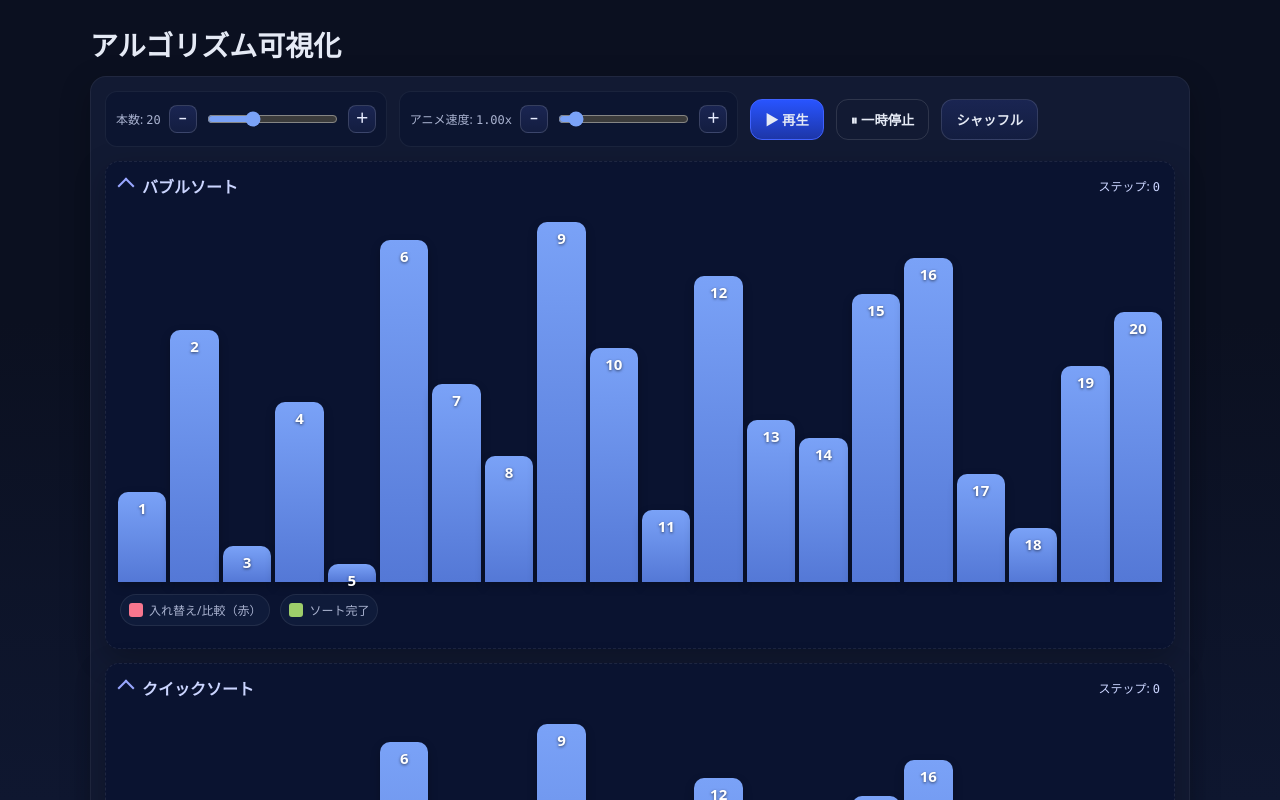
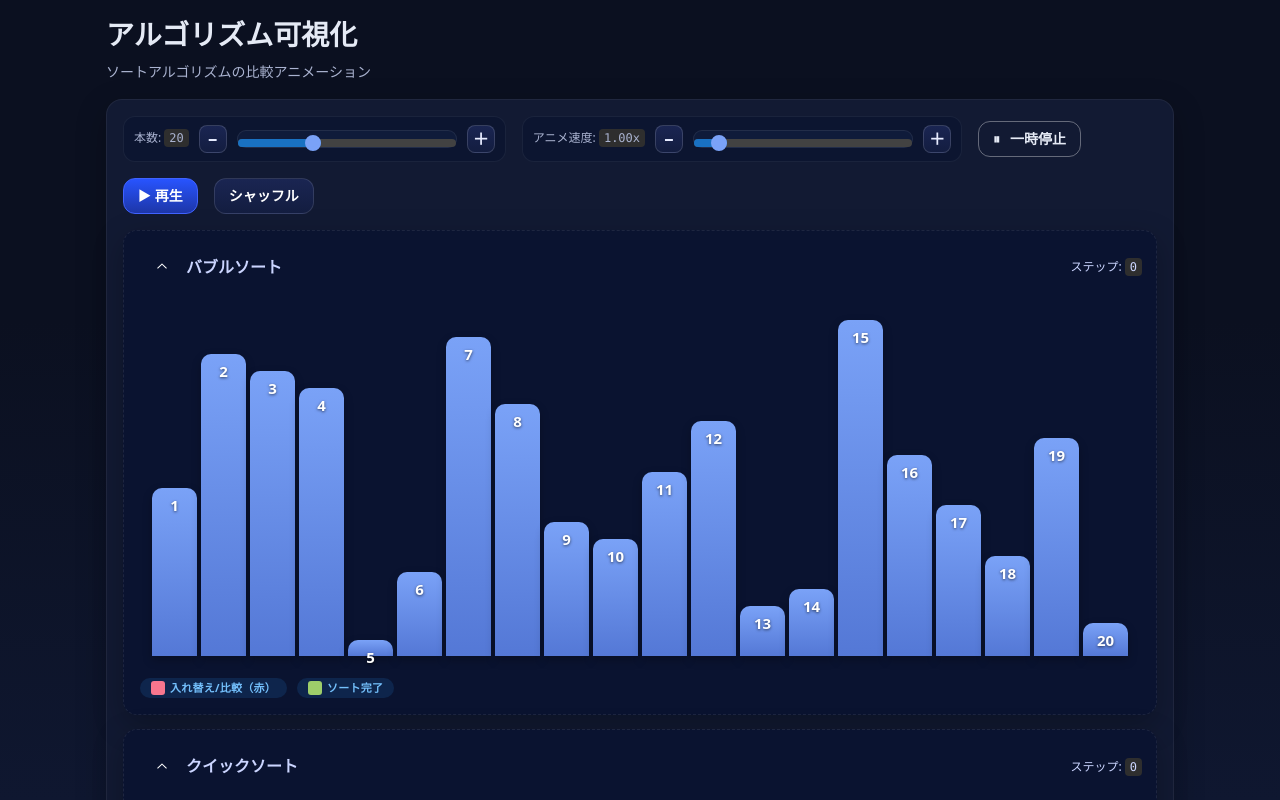
Before and after one commit to shin4488/algorithm-visualizer, a React (Vite) app: page / in a window 1280 px wide. Shown: the top 800 px of the page. Built offline with nearby package versions, Linux system fonts and the light colour scheme.

Commit message:
change: reduce css

```diff
--- a/package.json
+++ b/package.json
@@ -22,6 +22,8 @@
     "*.{json,yml,yaml}": "prettier --write"
   },
   "dependencies": {
+    "@mantine/core": "^8.3.1",
+    "@mantine/hooks": "^8.3.1",
     "react": "^18.2.0",
     "react-dom": "^18.2.0"
   },
--- a/src/App.tsx
+++ b/src/App.tsx
@@ -8,6 +8,22 @@ import {
   SWAP_TRANS_MS,
   type Step,
 } from './visualizer';
+
+/* === Mantine UI === */
+import {
+  Container,
+  Paper,
+  Group,
+  Button,
+  Title,
+  Text,
+  Slider,
+  ActionIcon,
+  Accordion,
+  Badge,
+  Stack,
+  Code,
+} from '@mantine/core';
 
 type Kind = 'bubble' | 'quick';
 type Range = { lo: number; hi: number } | null;
@@ -281,146 +297,289 @@ const App: React.FC = () => {
   };
 
   return (
-    <div className="wrap" style={rootStyle}>
-      <h1>アルゴリズム可視化</h1>
+    <Container size={1100} px="md" py="md" style={rootStyle}>
+      <Stack gap="xs">
+        <Title
+          order={1}
+          style={{ margin: 0, fontWeight: 700, fontSize: 'clamp(20px, 2.4vw, 28px)' }}
+        >
+          アルゴリズム可視化
+        </Title>
+        <Text c="var(--muted)" size="sm">
+          {/* ▼ ここを変更：文言をサイト旧仕様に合わせる */}
+          ソートアルゴリズムの比較アニメーション
+        </Text>
+      </Stack>
 
-      <div className="panel">
-        <div className="toolbar">
-          <div className="group" style={{ padding: '8px 10px' }}>
-            <label htmlFor="size">
-              本数: <span className="mono">{size}</span>
-            </label>
-            <div className="stepper">
-              <button
-                className="stepperBtn"
+      <Paper
+        p="md"
+        radius={16}
+        mt="md"
+        withBorder
+        style={{
+          background: 'var(--panel)',
+          borderColor: 'rgba(255,255,255,0.06)',
+          boxShadow: '0 10px 30px rgba(0,0,0,0.25)',
+        }}
+      >
+        {/* ツールバー */}
+        <Group wrap="wrap" gap="md" align="center">
+          {/* 本数 */}
+          <Group
+            gap="xs"
+            align="center"
+            style={{
+              padding: '8px 10px',
+              background: '#0c1530',
+              borderRadius: 12,
+              border: '1px solid rgba(255,255,255,0.06)',
+            }}
+          >
+            <Text size="xs" c="var(--muted)">
+              本数: <Code>{size}</Code>
+            </Text>
+            <Group gap="xs" align="center">
+              <ActionIcon
+                variant="default"
                 aria-label="本数を1減らす"
                 onClick={() => handleSizeInput(size - 1)}
+                style={stepperBtnStyle}
               >
                 −
-              </button>
-              <input
-                id="size"
-                type="range"
+              </ActionIcon>
+              <Slider
+                value={size}
+                onChange={(v) => handleSizeInput(v)}
                 min={5}
                 max={50}
                 step={1}
-                value={size}
-                onChange={(e) => handleSizeInput(Number(e.currentTarget.value))}
+                w={220}
+                styles={{
+                  root: {
+                    paddingTop: 8,
+                    paddingBottom: 8,
+                    background: '#0f1b3a',
+                    border: '1px solid rgba(255,255,255,0.08)',
+                    borderRadius: 10,
+                  },
+                  thumb: { borderColor: 'var(--accent)', background: 'var(--accent)' },
+                }}
               />
-              <button
-                className="stepperBtn"
+              <ActionIcon
+                variant="default"
                 aria-label="本数を1増やす"
                 onClick={() => handleSizeInput(size + 1)}
+                style={stepperBtnStyle}
               >
                 ＋
-              </button>
-            </div>
-          </div>
+              </ActionIcon>
+            </Group>
+          </Group>
 
-          <div className="group" style={{ padding: '8px 10px' }}>
-            <label htmlFor="speed">
-              アニメ速度: <span className="mono">{speed.toFixed(2)}x</span>
-            </label>
-            <div className="stepper">
-              <button
-                className="stepperBtn"
+          {/* 速度 */}
+          <Group
+            gap="xs"
+            align="center"
+            style={{
+              padding: '8px 10px',
+              background: '#0c1530',
+              borderRadius: 12,
+              border: '1px solid rgba(255,255,255,0.06)',
+            }}
+          >
+            <Text size="xs" c="var(--muted)">
+              アニメ速度: <Code>{speed.toFixed(2)}x</Code>
+            </Text>
+            <Group gap="xs" align="center">
+              <ActionIcon
+                variant="default"
                 aria-label="速度を一段階遅く"
                 onClick={() => handleSpeedInput(Number((speed - 0.05).toFixed(2)))}
+                style={stepperBtnStyle}
               >
                 −
-              </button>
-              <input
-                id="speed"
-                type="range"
+              </ActionIcon>
+              <Slider
+                value={speed}
+                onChange={(v) => handleSpeedInput(v)}
                 min={0.2}
                 max={10}
                 step={0.05}
-                value={speed}
-                onChange={(e) => handleSpeedInput(Number(e.currentTarget.value))}
+                w={220}
+                styles={{
+                  root: {
+                    paddingTop: 8,
+                    paddingBottom: 8,
+                    background: '#0f1b3a',
+                    border: '1px solid rgba(255,255,255,0.08)',
+                    borderRadius: 10,
+                  },
+                  thumb: { borderColor: 'var(--accent)', background: 'var(--accent)' },
+                }}
               />
-              <button
-                className="stepperBtn"
+              <ActionIcon
+                variant="default"
                 aria-label="速度を一段階速く"
                 onClick={() => handleSpeedInput(Number((speed + 0.05).toFixed(2)))}
+                style={stepperBtnStyle}
               >
                 ＋
-              </button>
-            </div>
-          </div>
+              </ActionIcon>
+            </Group>
+          </Group>
 
-          <button className="btn primary" onClick={handleStart} disabled={playing}>
+          {/* ▼ 一時停止：見た目を“ゴースト風”に固定（左に ⏸） */}
+          <Button
+            variant="default"
+            onClick={handlePause}
+            disabled={!playing}
+            leftSection={<span style={{ fontWeight: 700 }}>⏸</span>}
+            styles={{ root: pauseBtnStyle }}
+          >
+            一時停止
+          </Button>
+
+          {/* 再生：従来のプライマリ */}
+          <Button onClick={handleStart} disabled={playing} style={primaryBtnStyle}>
             ▶ 再生
-          </button>
-          <button className="btn ghost" onClick={handlePause} disabled={!playing}>
-            ⏸ 一時停止
-          </button>
-          <button className="btn" onClick={handleShuffle}>
+          </Button>
+
+          {/* シャッフル：ゴースト寄せ */}
+          <Button variant="default" onClick={handleShuffle} style={ghostBtnStyle}>
             シャッフル
-          </button>
-        </div>
+          </Button>
+        </Group>
 
-        <details className="board" id="board-bubble" open>
-          <summary>
-            <div className="summary-title">
-              <span className="caret"></span>
-              <h2 style={{ margin: 0, fontSize: '16px', color: '#cbd5ff' }}>バブルソート</h2>
-            </div>
-            <div className="summary-meta">
-              ステップ:{' '}
-              <span className="mono" id="steps-bubble">
-                {stepsBubble}
-              </span>
-            </div>
-          </summary>
-          <Bars board={bubble} />
-          <div className="legend">
-            <span className="chip">
-              <span className="box swap"></span>入れ替え/比較（赤）
-            </span>
-            <span className="chip">
-              <span className="box sorted"></span>ソート完了
-            </span>
-          </div>
-          <div className="footer" />
-        </details>
+        {/* ▼ トグルアイコンを左に */}
+        <Accordion
+          multiple
+          defaultValue={['bubble', 'quick']}
+          mt="md"
+          radius="md"
+          variant="separated"
+          chevronPosition="left"
+        >
+          <Accordion.Item value="bubble" style={boardStyle}>
+            <Accordion.Control style={boardSummaryStyle}>
+              <Group justify="space-between" w="100%">
+                <Group gap={10} align="center">
+                  <Text style={{ margin: 0, fontSize: 16, color: '#cbd5ff', fontWeight: 600 }}>
+                    バブルソート
+                  </Text>
+                </Group>
+                <Text size="xs" c="#cbd5ff">
+                  ステップ: <Code id="steps-bubble">{stepsBubble}</Code>
+                </Text>
+              </Group>
+            </Accordion.Control>
+            <Accordion.Panel>
+              <Bars board={bubble} />
+              <Group gap="xs" mt="xs">
+                <Badge variant="light" leftSection={<span className="legend-box legend-swap" />}>
+                  入れ替え/比較（赤）
+                </Badge>
+                <Badge variant="light" leftSection={<span className="legend-box legend-sorted" />}>
+                  ソート完了
+                </Badge>
+              </Group>
+            </Accordion.Panel>
+          </Accordion.Item>
 
-        <details className="board" id="board-quick" open>
-          <summary>
-            <div className="summary-title">
-              <span className="caret"></span>
-              <h2 style={{ margin: 0, fontSize: '16px', color: '#cbd5ff' }}>クイックソート</h2>
-            </div>
-            <div className="summary-meta">
-              ステップ:{' '}
-              <span className="mono" id="steps-quick">
-                {stepsQuick}
-              </span>
-            </div>
-          </summary>
-          <Bars board={quick} />
-          <div className="legend">
-            <span className="chip">
-              <span className="box swap"></span>入れ替え/比較（赤）
-            </span>
-            <span className="chip">
-              <span className="box pivot"></span>ピボット
-            </span>
-            <span className="chip">
-              <span className="box boundary"></span>境界（グループ分け）
-            </span>
-            <span className="chip">
-              <span className="box" style={{ background: 'var(--pivotLine)' }}></span>
-              ピボット高（横線）
-            </span>
-            <span className="chip">
-              <span className="box sorted"></span>ソート完了
-            </span>
-          </div>
-          <div className="footer" />
-        </details>
-      </div>
-    </div>
+          <Accordion.Item value="quick" style={boardStyle}>
+            <Accordion.Control style={boardSummaryStyle}>
+              <Group justify="space-between" w="100%">
+                <Group gap={10} align="center">
+                  <Text style={{ margin: 0, fontSize: 16, color: '#cbd5ff', fontWeight: 600 }}>
+                    クイックソート
+                  </Text>
+                </Group>
+                <Text size="xs" c="#cbd5ff">
+                  ステップ: <Code id="steps-quick">{stepsQuick}</Code>
+                </Text>
+              </Group>
+            </Accordion.Control>
+            <Accordion.Panel>
+              <Bars board={quick} />
+              <Group gap="xs" mt="xs" wrap="wrap">
+                <Badge variant="light" leftSection={<span className="legend-box legend-swap" />}>
+                  入れ替え/比較（赤）
+                </Badge>
+                <Badge variant="light" leftSection={<span className="legend-box legend-pivot" />}>
+                  ピボット
+                </Badge>
+                <Badge
+                  variant="light"
+                  leftSection={<span className="legend-box legend-boundary" />}
+                >
+                  境界（グループ分け）
+                </Badge>
+                <Badge
+                  variant="light"
+                  leftSection={<span className="legend-box legend-pivotline" />}
+                >
+                  ピボット高（横線）
+                </Badge>
+                <Badge variant="light" leftSection={<span className="legend-box legend-sorted" />}>
+                  ソート完了
+                </Badge>
+              </Group>
+            </Accordion.Panel>
+          </Accordion.Item>
+        </Accordion>
+      </Paper>
+    </Container>
   );
 };
 
+/* ---- 見た目を旧サイトに寄せるための最小インライン style ---- */
+const stepperBtnStyle: React.CSSProperties = {
+  width: 28,
+  height: 28,
+  borderRadius: 8,
+  border: '1px solid rgba(255, 255, 255, 0.15)',
+  background: 'linear-gradient(180deg, #1a2552 0%, #131d40 100%)',
+  color: '#e6ebff',
+  fontWeight: 700,
+  lineHeight: 1,
+};
+
+const primaryBtnStyle: React.CSSProperties = {
+  background: 'linear-gradient(180deg, #2854ff 0%, #1d36a8 100%)',
+  border: '1px solid #4062ff',
+  borderRadius: 12,
+  padding: '10px 14px',
+  fontWeight: 600,
+};
+
+/* ▼ 一時停止（ゴースト風） */
+const pauseBtnStyle: React.CSSProperties = {
+  background: 'transparent',
+  border: '1px solid rgba(255, 255, 255, 0.35)',
+  color: 'var(--text)',
+  borderRadius: 12,
+  padding: '10px 14px',
+  fontWeight: 600,
+};
+
+const ghostBtnStyle: React.CSSProperties = {
+  background: 'linear-gradient(180deg, #1a2552 0%, #131d40 100%)',
+  border: '1px solid rgba(255, 255, 255, 0.12)',
+  borderRadius: 12,
+  padding: '10px 14px',
+  fontWeight: 600,
+};
+
+const boardStyle: React.CSSProperties = {
+  marginTop: 14,
+  padding: 0,
+  borderRadius: 14,
+  background: '#0a1330',
+  border: '1px dashed rgba(255, 255, 255, 0.08)',
+  boxShadow: '0 10px 30px rgba(0,0,0,0.25)',
+};
+
+const boardSummaryStyle: React.CSSProperties = {
+  padding: '12px 14px',
+};
+
 export default App;
--- a/src/index.tsx
+++ b/src/index.tsx
@@ -1,7 +1,19 @@
+import React from 'react';
 import { createRoot } from 'react-dom/client';
+import { MantineProvider, createTheme } from '@mantine/core';
+import '@mantine/core/styles.css';
 import App from './App';
 
-const container = document.getElementById('root');
-if (container instanceof HTMLElement) {
-  createRoot(container).render(<App />);
-}
+const theme = createTheme({
+  defaultRadius: 'md',
+  fontFamily:
+    'ui-sans-serif, system-ui, -apple-system, Segoe UI, Roboto, Helvetica, Arial, "Apple Color Emoji","Segoe UI Emoji"',
+});
+
+createRoot(document.getElementById('root')!).render(
+  <React.StrictMode>
+    <MantineProvider theme={theme} defaultColorScheme="dark">
+      <App />
+    </MantineProvider>
+  </React.StrictMode>,
+);
--- a/src/styles.css
+++ b/src/styles.css
@@ -1,3 +1,4 @@
+/* ====== 色トークン（現行の見た目と完全一致） ====== */
 :root {
   --bg: #0b1020; /* 背景 */
   --panel: #121a33; /* パネル */
@@ -14,169 +15,19 @@
   --markR: #7affc6; /* 右候補マークリング */
   --transMs: 120ms; /* 棒アニメの遷移時間（固定：1.00x相当） */
 }
+
+/* ====== 背景と文字色（見た目維持） ====== */
 html,
 body {
   height: 100%;
 }
 body {
   margin: 0;
-  font-family:
-    ui-sans-serif,
-    system-ui,
-    -apple-system,
-    Segoe UI,
-    Roboto,
-    Helvetica,
-    Arial,
-    'Apple Color Emoji',
-    'Segoe UI Emoji';
   background: linear-gradient(180deg, #0b1020 0%, #0b1020 40%, #0f1730 100%);
   color: var(--text);
 }
-.wrap {
-  max-width: 1100px;
-  margin: 24px auto;
-  padding: 0 16px;
-}
-h1 {
-  font-size: clamp(20px, 2.4vw, 28px);
-  margin: 0 0 12px;
-  font-weight: 700;
-}
-.sub {
-  color: var(--muted);
-  margin-bottom: 18px;
-}
 
-.panel {
-  background: var(--panel);
-  border: 1px solid rgba(255, 255, 255, 0.06);
-  border-radius: 16px;
-  padding: 14px;
-  box-shadow: 0 10px 30px rgba(0, 0, 0, 0.25);
-}
-
-.toolbar {
-  display: flex;
-  flex-wrap: wrap;
-  gap: 12px;
-  align-items: center;
-}
-.toolbar .group {
-  display: flex;
-  align-items: center;
-  gap: 8px;
-  padding: 8px 0;
-  background: #0c1530;
-  border-radius: 12px;
-  border: 1px solid rgba(255, 255, 255, 0.06);
-}
-label {
-  font-size: 12px;
-  color: var(--muted);
-}
-input[type='range'] {
-  background: #0f1b3a;
-  color: var(--text);
-  border: 1px solid rgba(255, 255, 255, 0.08);
-  border-radius: 10px;
-  padding: 8px 0;
-  outline: none;
-  font-size: 14px;
-  accent-color: var(--accent);
-}
-/* stepper +/- buttons */
-.stepper {
-  display: flex;
-  align-items: center;
-  gap: 8px;
-}
-.stepper .stepperBtn {
-  width: 28px;
-  height: 28px;
-  display: inline-flex;
-  align-items: center;
-  justify-content: center;
-  border-radius: 8px;
-  border: 1px solid rgba(255, 255, 255, 0.15);
-  background: linear-gradient(180deg, #1a2552 0%, #131d40 100%);
-  color: #e6ebff;
-  cursor: pointer;
-  font-weight: 700;
-  line-height: 1;
-}
-.stepper .stepperBtn:active {
-  transform: scale(0.96);
-}
-.btn {
-  appearance: none;
-  border: 1px solid rgba(255, 255, 255, 0.12);
-  color: var(--text);
-  background: linear-gradient(180deg, #1a2552 0%, #131d40 100%);
-  border-radius: 12px;
-  padding: 10px 14px;
-  font-weight: 600;
-  cursor: pointer;
-  transition: transform 0.06s ease;
-}
-.btn:hover {
-  filter: brightness(1.06);
-}
-.btn:active {
-  transform: scale(0.98);
-}
-.btn.primary {
-  background: linear-gradient(180deg, #2854ff 0%, #1d36a8 100%);
-  border-color: #4062ff;
-}
-.btn.ghost {
-  background: transparent;
-}
-
-/* board as <details> */
-details.board {
-  margin-top: 14px;
-  padding: 0;
-  border-radius: 14px;
-  background: #0a1330;
-  border: 1px dashed rgba(255, 255, 255, 0.08);
-}
-details.board[open] {
-  box-shadow: 0 10px 30px rgba(0, 0, 0, 0.25);
-}
-details.board > summary {
-  list-style: none;
-  cursor: pointer;
-  padding: 12px 14px;
-  display: flex;
-  align-items: center;
-  justify-content: space-between;
-  gap: 12px;
-}
-details.board > summary::-webkit-details-marker {
-  display: none;
-}
-.summary-title {
-  display: flex;
-  align-items: center;
-  gap: 10px;
-}
-.caret {
-  width: 10px;
-  height: 10px;
-  border-right: 2px solid #99a7ff;
-  border-bottom: 2px solid #99a7ff;
-  transform: rotate(45deg);
-  transition: transform 0.15s ease;
-}
-details.board[open] .caret {
-  transform: rotate(225deg);
-}
-.summary-meta {
-  color: #cbd5ff;
-  font-size: 12px;
-}
-
+/* ====== 棒グラフ（ここが自作CSSのコア） ====== */
 .bars {
   position: relative;
   display: flex;
@@ -186,6 +37,7 @@ details.board[open] .caret {
   padding: 12px;
   overflow: visible;
 }
+
 .bar {
   position: relative;
   flex: 1 1 auto;
@@ -199,14 +51,14 @@ details.board[open] .caret {
   box-shadow: 0 4px 10px rgba(0, 0, 0, 0.25);
   z-index: 1;
 }
-/* ラベル：棒の上端近くに大きで表示（#なし） */
+
+/* ラベル：棒の上端近くに大きく表示（#なし） */
 .bar::after {
   content: attr(data-label);
   position: absolute;
   left: 0;
   right: 0;
   top: 6px;
-  bottom: auto;
   text-align: center;
   font-size: 15px;
   font-weight: 700;
@@ -214,6 +66,7 @@ details.board[open] .caret {
   pointer-events: none;
   text-shadow: 0 1px 3px rgba(0, 0, 0, 0.6);
 }
+
 /* 比較中：赤い枠で強調（塗りはしない） */
 .bar.compare {
   box-shadow:
@@ -222,6 +75,7 @@ details.board[open] .caret {
     0 6px 14px rgba(0, 0, 0, 0.25);
   filter: saturate(1.08);
 }
+
 /* スワップ中（濃い赤の塗り） */
 .bar.swap {
   background: linear-gradient(180deg, var(--danger) 0%, #b83b57 100%);
@@ -229,16 +83,19 @@ details.board[open] .caret {
     0 0 0 2px rgba(247, 118, 142, 0.45) inset,
     0 8px 20px rgba(247, 118, 142, 0.25);
 }
+
 .bar.pivot {
   background: linear-gradient(180deg, var(--pivot) 0%, #e4a300 100%);
   box-shadow:
     0 0 0 2px rgba(255, 209, 102, 0.5) inset,
     0 8px 20px rgba(255, 209, 102, 0.25);
 }
+
 .bar.sorted {
   background: linear-gradient(180deg, var(--accent2) 0%, #55b44a 100%);
 }
-/* 候補マーク（左/右）。比較赤枠やピボット色と視覚的に区別 */
+
+/* 候補マーク（左/右） */
 .bar.candL {
   box-shadow:
     0 0 0 3px var(--markL),
@@ -254,57 +111,30 @@ details.board[open] .caret {
   filter: saturate(1.08);
 }
 
-.legend {
-  display: flex;
-  gap: 10px;
-  align-items: center;
-  color: var(--muted);
-  font-size: 12px;
-  margin: 0 14px 8px;
-}
-.chip {
-  display: inline-flex;
-  align-items: center;
-  gap: 6px;
-  background: #0f1b3a;
-  border: 1px solid rgba(255, 255, 255, 0.08);
-  padding: 6px 8px;
-  border-radius: 999px;
-}
-.chip .box {
+/* 凡例の小さな色箱（Badge の leftSection で使用） */
+.legend-box {
+  display: inline-block;
   width: 14px;
   height: 14px;
   border-radius: 3px;
 }
-.chip .swap {
+.legend-swap {
   background: var(--danger);
 }
-.chip .pivot {
+.legend-pivot {
   background: var(--pivot);
 }
-.chip .sorted {
+.legend-sorted {
   background: var(--accent2);
 }
-.chip .boundary {
+.legend-boundary {
   background: var(--cyan);
 }
-
-.footer {
-  display: flex;
-  justify-content: flex-end;
-  align-items: center;
-  gap: 12px;
-  margin: 0 14px 14px;
-  font-size: 12px;
-  color: var(--muted);
-}
-.mono {
-  font-family:
-    ui-monospace, SFMono-Regular, Menlo, Monaco, Consolas, 'Liberation Mono', 'Courier New',
-    monospace;
+.legend-pivotline {
+  background: var(--pivotLine);
 }
 
-/* クイックソート: グループ境界オーバーレイ */
+/* ====== クイックソート: グループ境界オーバーレイ ====== */
 .partition-overlay {
   position: absolute;
   inset: 12px;
```
Also changed, not shown: 1 other file (tests, documents, lock files or other folders).
